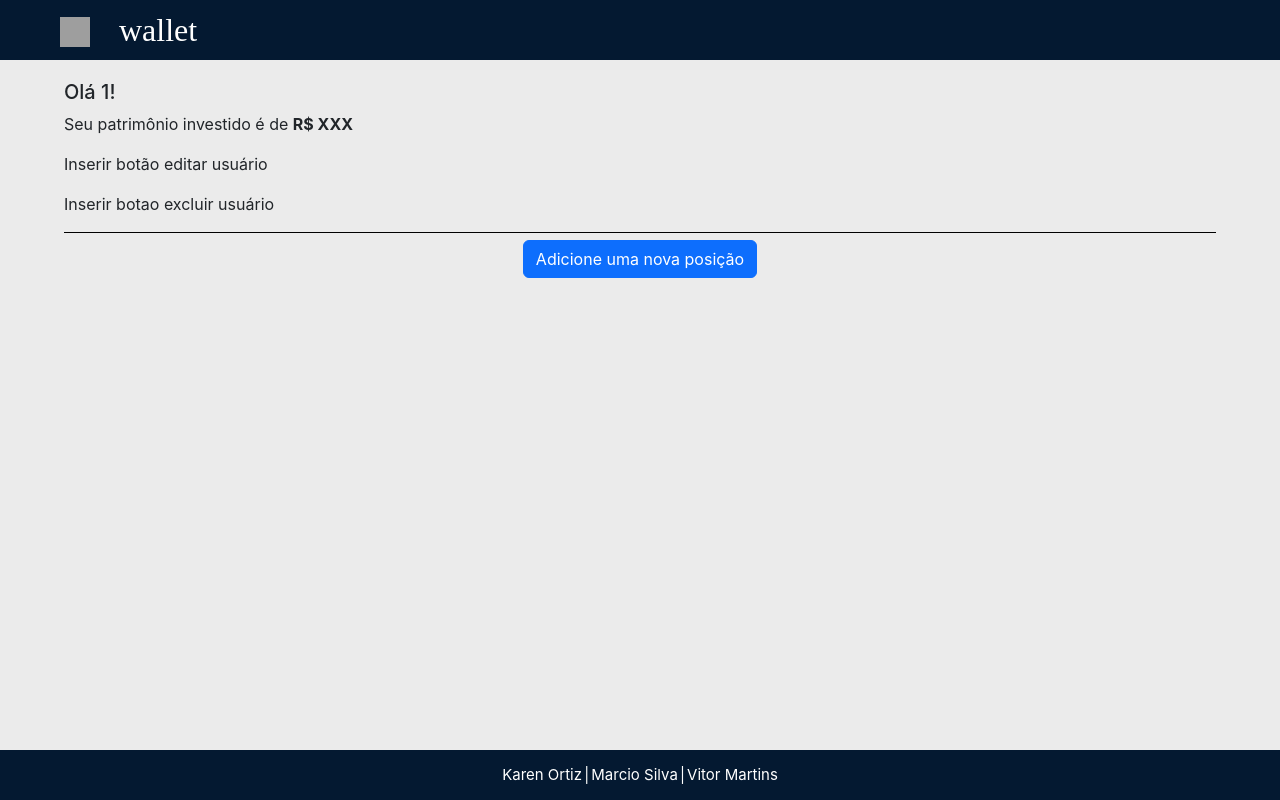
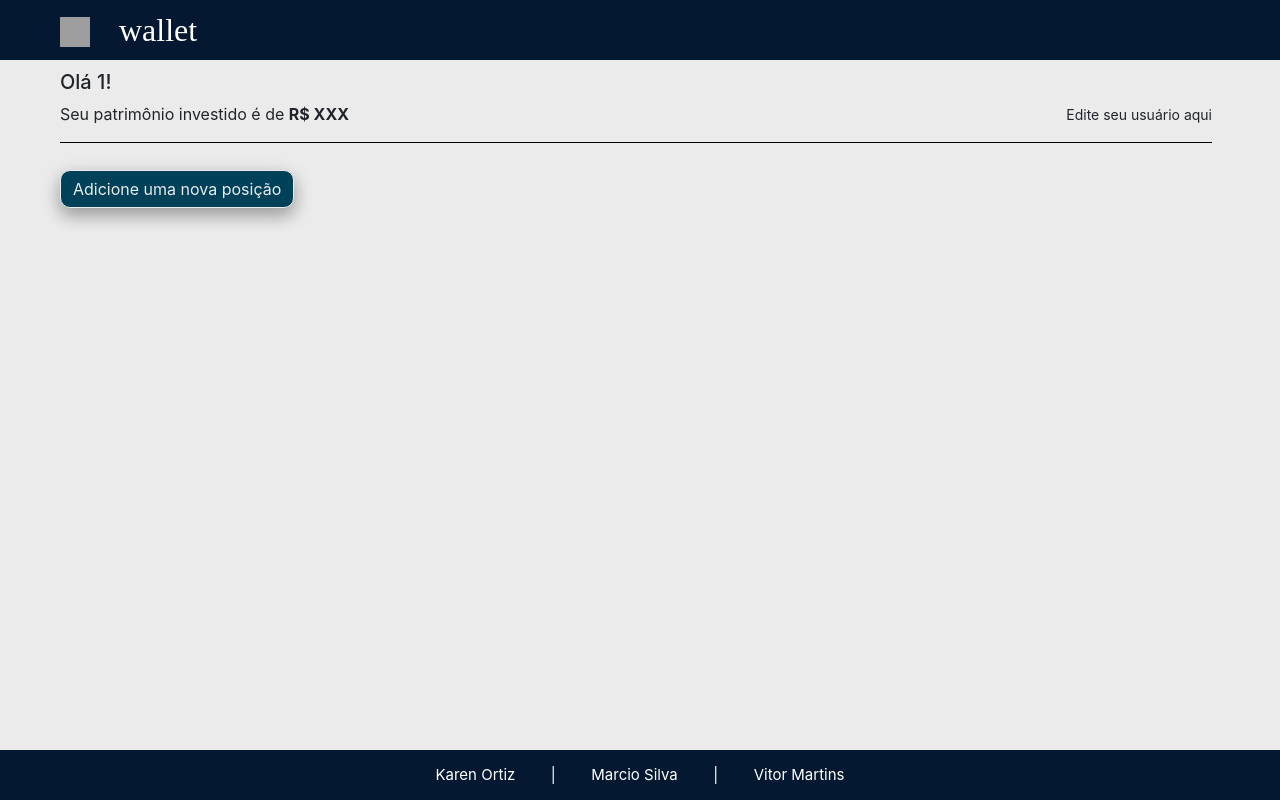
Before and after one commit to msdrum/ironhack-projeto-2, a React (Create React App) app: page /1 in a window 1280 px wide. Built offline with nearby package versions, Linux system fonts and the light colour scheme; no server answers; grey boxes are pictures that could not be loaded; a web font is replaced by a local one.

Commit message:
css dash posicoes

```diff
--- a/src/App.css
+++ b/src/App.css
@@ -161,22 +161,27 @@ code {
 }
 
 .dash-container {
-  padding: 60px 60px;
+  padding: 50px 60px;
 }
 
+.dash-portfolio{
+  display: flex;
+  flex-direction: column;
+  align-items: center;
+
+}
 .olaFulano {
   border-bottom: 1px solid black;
   position: fixed;
   width: 90%;
   background-color: #ebebeb;
   padding-top: 20px;
-
+  display: flex;
+  justify-content: space-between;
+  align-items: flex-end;
 
 }
 
-.dash-main{
-  padding-top: 180px;
-}
 
 .footer {
   background-color: #041931;
@@ -187,7 +192,7 @@ code {
   color: white;
   justify-content: space-evenly;
   align-items: center;
-  padding: 0px 500px 0;
+  padding: 0px 400px 0;
   position: fixed;
   border-top: 1px solid #041931;
   left: 0;
@@ -206,30 +211,52 @@ code {
 /* Dash.js */
 .dash-main {
   display: flex;
-  gap: 100px;
+  gap: 60px;
+  padding-top: 120px;
+
 }
 .button-modal {
-  margin-bottom: 40px;
+  margin-bottom: 20px;
+  background-color: #00415a;
+  border: 1.2px solid #ebebeb;
+  border-radius: 10px;
+  color: #ebebeb;
+  text-align: center;
+  text-decoration: none;
+  font-size: 16px;
+  box-shadow: 0 8px 16px 0 rgba(0, 0, 0, 0.2), 0 6px 20px 0 rgba(0, 0, 0, 0.19);
+  }
+
+  .button-modal:hover {
+    background-color: chocolate;
+    color: white;
 }
 .dash-container {
   display: flex;
-  justify-content: center;
+  /* justify-content: center; */
 }
 .card-stock {
-  margin-bottom: 30px;
-  border: 2px solid #000;
+  margin-bottom: 20px;
+  border: 1px solid #00415a;
   background-color: lightgray;
   border-radius: 10px;
   padding: 15px;
+  display:flex;
+  flex-direction: column;
+  min-width: 250px;
+
 }
 .link-stock {
-  margin-bottom: 20px;
   text-decoration: none;
   color: #000;
-}
+  font-weight: 600;
+  font-size: 25px;
+  font-family:Verdana, Geneva, Tahoma, sans-serif;
+  ;}
+
 .link-stock:hover {
-  color: #000;
-  opacity: 0.7;
+  color: chocolate;
+  /* opacity: 0.7; */
 }
 .delete-button {
   margin-top: 20px;
--- a/src/Pages/Dash.js
+++ b/src/Pages/Dash.js
@@ -33,13 +33,16 @@ function Dash() {
   return (
     <div className="dash-container">
       <div className="olaFulano">
+        <div>
         <h5>Olá {walletID}!</h5>
         <p>Seu patrimônio investido é de <b>R$ XXX</b></p>
-        <p>Inserir botão editar usuário</p>
-        <p>Inserir botao excluir usuário</p>
+        </div>
+        <div>
+        <p><small>Edite seu usuário aqui</small></p>
+        </div>
       </div>
       <div className="dash-main">
-        <div className="dash-portofolio">
+        <div className="dash-portfolio">
           <ModalNew walletID={walletID} reload={reload} setReload={setReload} />
 
           {selectedWallet.map((i) => {
@@ -80,26 +83,25 @@ function Dash() {
               <div key={i._id} className="card-stock">
                 <Link to={`/${i.carteira}/${i._id}`} className="link-stock">
                   <center>
-                    <h4>{i.ticker}</h4>
+                    <p>{i.ticker}</p>
                   </center>
                 </Link>
-                <p>
-                  <b>PM:</b>{" "}
+                <div>Preço médio: <b>{" "}
                   {i.pm.toLocaleString("pt-br", {
                     style: "currency",
                     currency: "BRL",
-                  })}
-                </p>
-                <p>
-                  <b>QTD TOTAL:</b> {i.qtd_total}
-                </p>
-                <p>
-                  <b>VALOR TOTAL:</b>{" "}
+                  })}</b>
+                </div>
+                <div>
+                  Quantidade total:<b> {i.qtd_total}</b>
+                </div>
+                <div>
+                  Valor total:<b>{" "}
                   {(i.qtd_total * i.pm).toLocaleString("pt-br", {
                     style: "currency",
                     currency: "BRL",
-                  })}
-                </p>
+                  })}</b>
+                </div>
               </div>
             );
           })}
```
